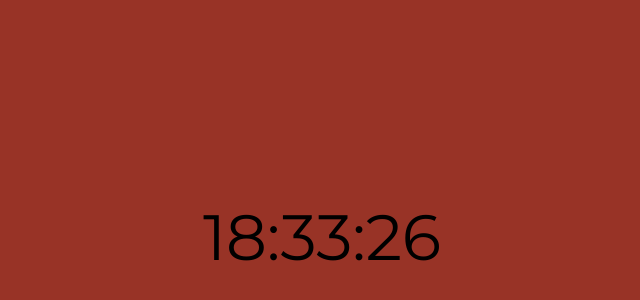
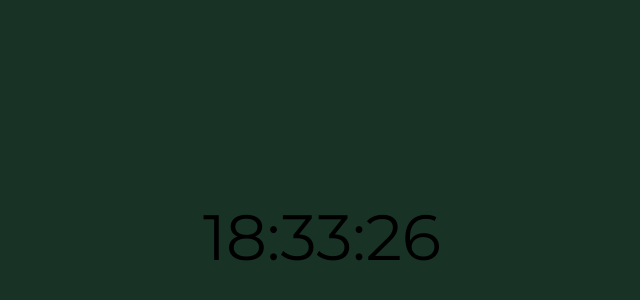
Before and after one commit to Mihaelammm/colorclock, a plain HTML site: page index.html in a window 1280 px wide. Shown: the part 170-470 px from the top of the page, without its empty margins (318-958 px from the left). Drawn offline with Linux system fonts and the light colour scheme.

Commit message:
Update index.html

```diff
--- a/index.html
+++ b/index.html
@@ -53,7 +53,7 @@ if (seconds < 10) {
 }
 
 var clockFace=hours+':'+minutes +':'+ seconds;
-var hexColor = '#' + (hours+80) + minutes + seconds;
+var hexColor = '#' + hours + minutes + seconds;
 
 document.getElementById('clock').innerHTML = clockFace;
 document.body.style.background = hexColor;
```
